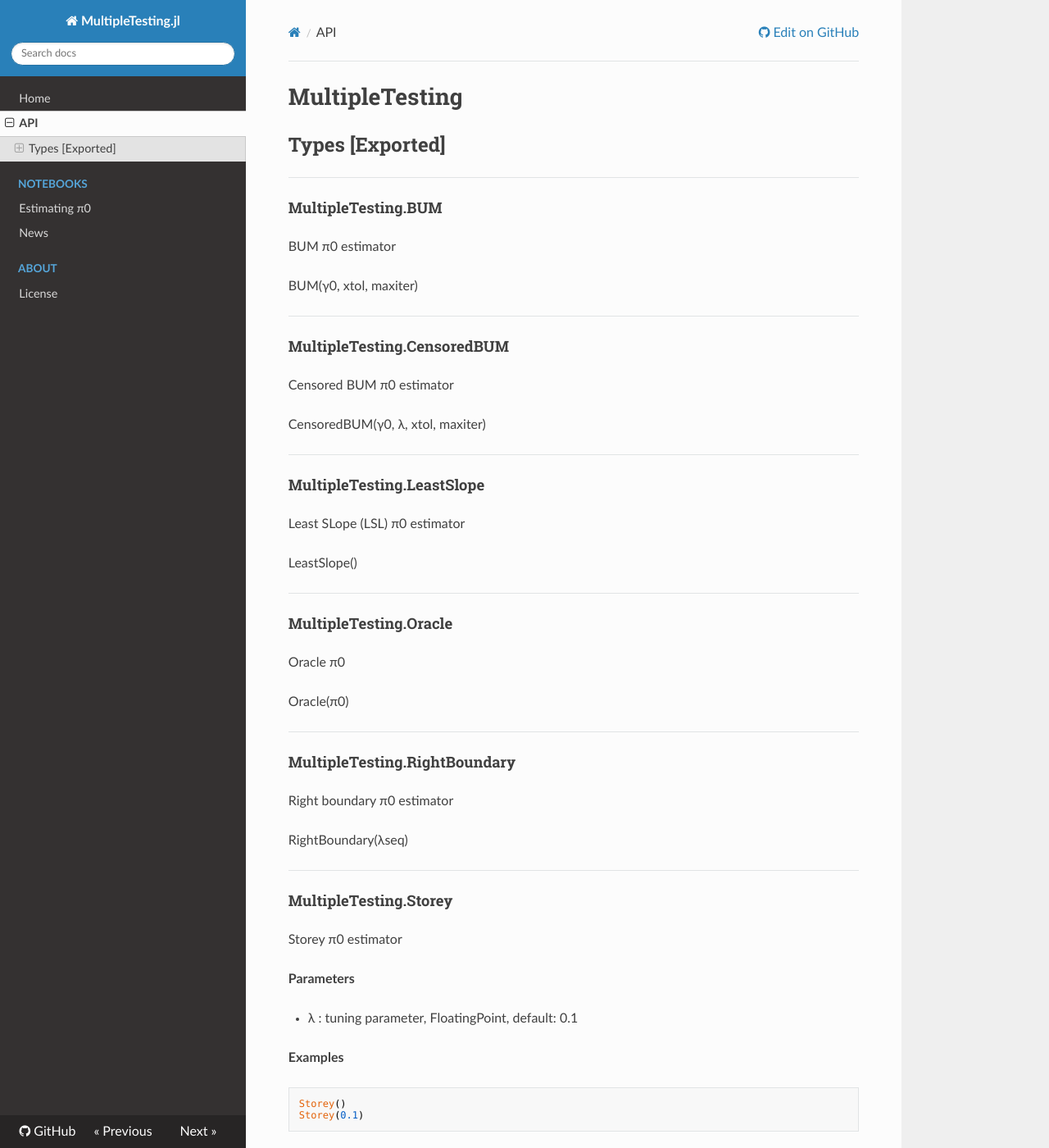
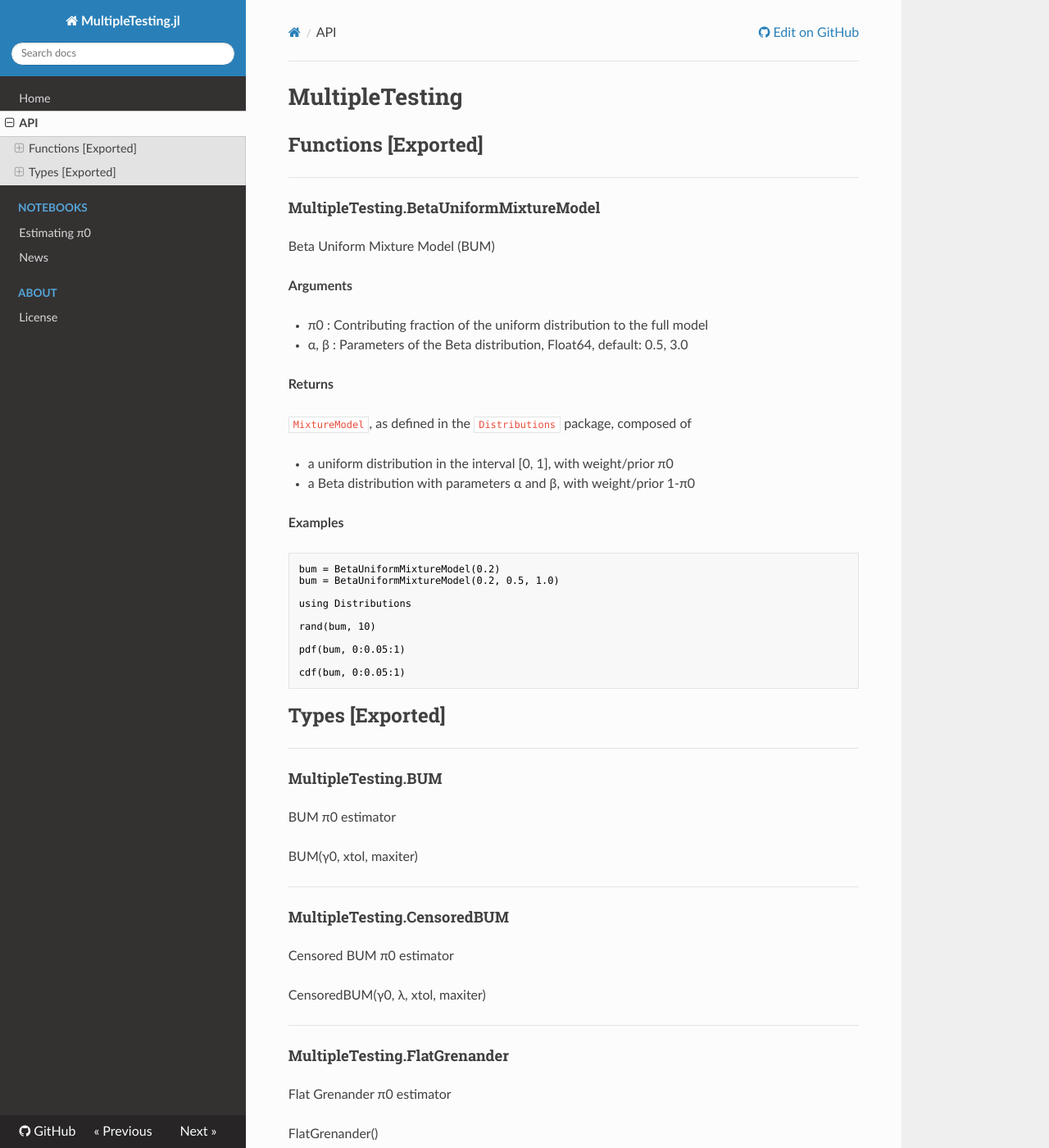
Before and after one commit to juliangehring/MultipleTesting.jl, an MkDocs documentation site: the page built from doc/api.md, in a window 1280 px wide and 1400 px high. Shown: the whole window at 82% size. Built offline with MkDocs 1.6.1, drawn with Linux system fonts in a browser that asks for light colours; nearby versions of some CDN libraries; old or Windows-style settings are respelled for this version of MkDocs; some of the changed text lies outside the part shown.

Commit message:
Grenander ECDF, fast isotonic regression and FlatGrenander π0
- Grenander estimator for the ECDF, adapted from Nikos original code, with general test cases
- Fast isotonic regression, adapted from Isotonic.jl, with few test cases
- Implements the longest constant interval in the Grenander estimator
for π0, acoording to the description in Langaas, 2005.

````diff
--- a/doc/api.md
+++ b/doc/api.md
@@ -1,4 +1,41 @@
 # MultipleTesting
+
+
+## Functions [Exported]
+
+---
+
+<a id="function__betauniformmixturemodel.1" class="lexicon_definition"></a>
+#### MultipleTesting.BetaUniformMixtureModel
+Beta Uniform Mixture Model (BUM)
+
+**Arguments**
+
+- π0 : Contributing fraction of the uniform distribution to the full model
+- α, β : Parameters of the Beta distribution, Float64, default: 0.5, 3.0
+
+**Returns**
+
+`MixtureModel`, as defined in the `Distributions` package, composed of
+
+- a uniform distribution in the interval [0, 1], with weight/prior π0
+- a Beta distribution with parameters α and β, with weight/prior 1-π0
+
+**Examples**
+
+```julia
+bum = BetaUniformMixtureModel(0.2)
+bum = BetaUniformMixtureModel(0.2, 0.5, 1.0)
+
+using Distributions
+
+rand(bum, 10)
+
+pdf(bum, 0:0.05:1)
+
+cdf(bum, 0:0.05:1)
+```
+
 
 
 ## Types [Exported]
@@ -19,6 +56,19 @@
 Censored BUM π0 estimator
 
 CensoredBUM(γ0, λ, xtol, maxiter)
+
+
+---
+
+<a id="type__flatgrenander.1" class="lexicon_definition"></a>
+#### MultipleTesting.FlatGrenander
+Flat Grenander π0 estimator
+
+FlatGrenander()
+
+Estimates π0 by the longest constant interval in the Grenander estimator
+
+Reference: Langaas et al., 2005: section 4.3
 
 
 ---
````
Also changed, not shown: LICENSE.md (+1 -0 lines), README.md (+4 -1 lines), doc/index.md (+4 -0 lines), doc/notebooks/pi0-estimation.md (+2 -1 lines), doc/notebooks/pi0-estimation.ipynb, doc/notebooks/pi0-estimation_files/pi0-estimation_17_0.png, doc/notebooks/pi0-estimation_files/pi0-estimation_9_0.png, 10 other files.
